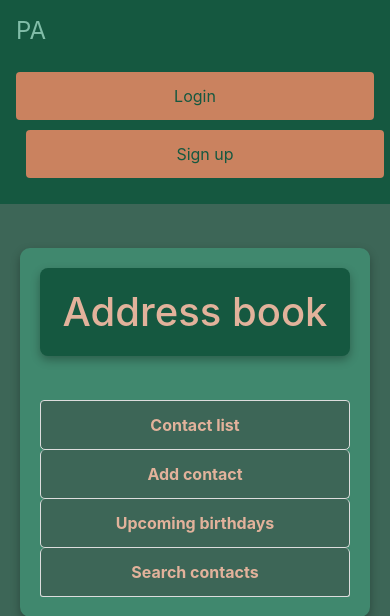
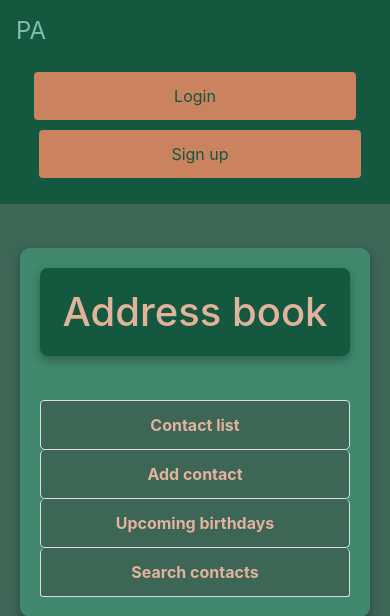
Before and after one commit to A-Lastovets/Personal-Assistant, a Django app: template templates/contacts_app/contact_home.html in a window 390 px wide. Shown: the top 616 px of the page. Run offline with Django 3.2, Linux system fonts and the light colour scheme; the template is opened without the code that fills it, so the values that code supplies are empty; some libraries are stand-ins or nearby versions; some web fonts are replaced.

Commit message:
change base.html and news.html

```diff
--- a/templates/base.html
+++ b/templates/base.html
@@ -56,13 +56,12 @@
             .navbar-text {
                 display: flex;
                 flex-direction: column;
-                align-items: flex-start;
+                align-items: center;
                 width: 100%;
             }
 
             .navbar-text .btn {
-                display: block;
-                width: 100%;
+                width: 90%;
                 margin-bottom: 10px;
                 padding: 12px 0;
                 font-size: 1rem;
@@ -83,6 +82,7 @@
 
             .news-section {
                 padding-top: 20px;
+                margin-top: 40px;
             }
         }
 
```
